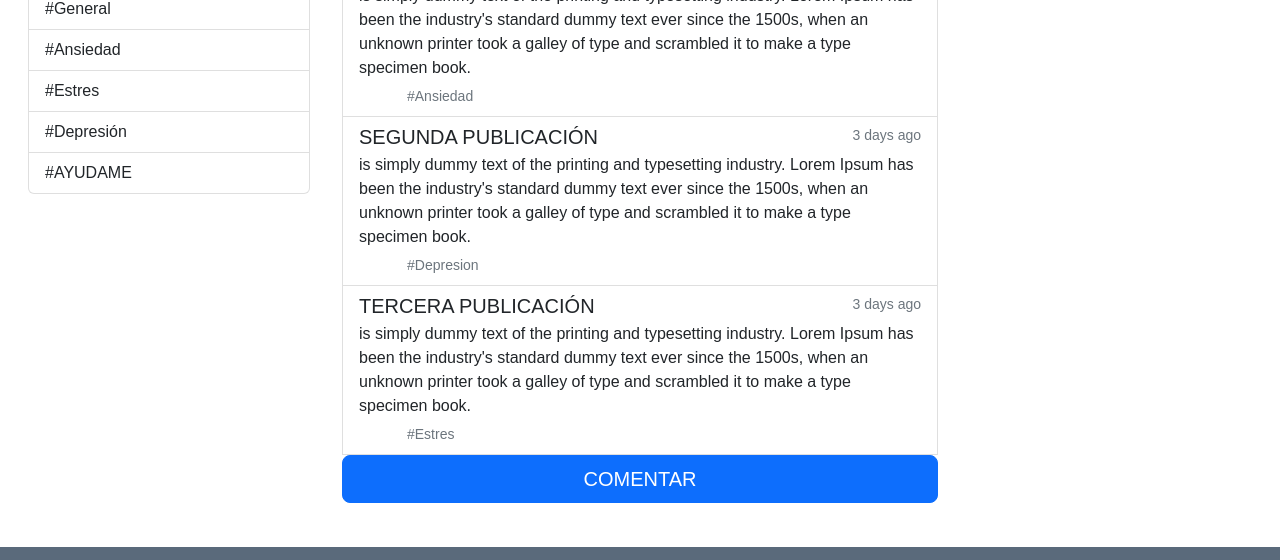
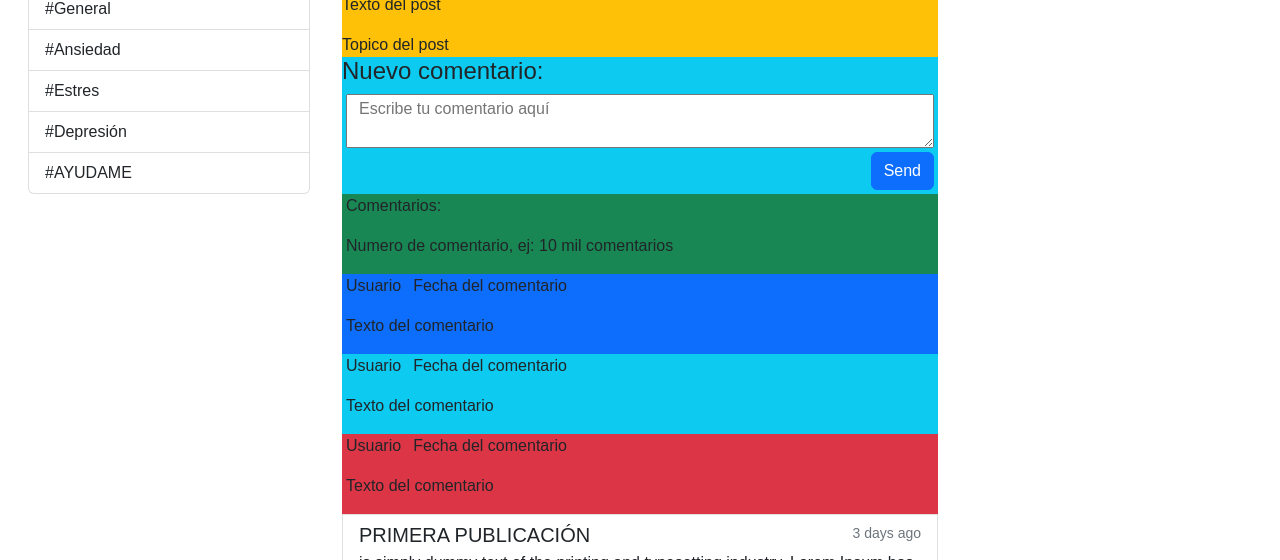
Before and after one commit to mevctrader/proyectopsique-, a React app: page /foro in a window 1280 px wide. Shown: the part 215-775 px from the top of the page. Built offline with nearby package versions, Linux system fonts and the light colour scheme.

Commit message:
Estructura basica del modal del post

```diff
--- /dev/null
+++ b/src/front/js/component/comentarioInd.js
@@ -0,0 +1,11 @@
+import React from "react";
+
+export const ComentarioIndividual = () => {
+    return(
+        <div className="row">
+            <p className="col-auto">Usuario</p>
+            <p className="col-auto p-0">Fecha del comentario</p>
+            <p className="col-12">Texto del comentario</p>
+        </div>
+    )
+}
--- /dev/null
+++ b/src/front/js/component/postForo.js
@@ -0,0 +1,46 @@
+import React from "react";
+import { ComentarioIndividual } from "./comentarioInd";
+
+export const PostForo = () => {
+    return(
+        <div>
+            <div id="" className="bg-warning">
+                <div>
+                    <h2>Titulo del Post</h2>
+                </div>
+                <div>
+                    <p>Texto del post</p>
+                </div>
+                <div>
+                    <p className="p-0 m-0">Topico del post</p>
+                </div>
+            </div>
+            <div className="bg-info">
+                <div>
+                    <h4>Nuevo comentario:</h4>
+                </div>
+                <div className="row px-3">
+                    <textarea placeholder="Escribe tu comentario aquí" className="col-12"></textarea>
+                </div>
+                <div className="py-1 px-3 row justify-content-end">
+                    <button type="submit" className="btn btn-primary col-auto">Send</button>
+                </div>
+            </div>
+            <div className="bg-success">
+                <div className="px-1">
+                    <p>Comentarios:</p>
+                    <p>Numero de comentario, ej: 10 mil comentarios</p>
+                </div>
+                <div className="bg-primary px-1">
+                    <ComentarioIndividual/>
+                </div>
+                <div className="bg-info px-1">
+                    <ComentarioIndividual/>
+                </div>
+                <div className="bg-danger px-1">
+                    <ComentarioIndividual/>
+                </div>
+            </div>
+        </div>
+    )
+}
--- a/src/front/js/pages/foro.js
+++ b/src/front/js/pages/foro.js
@@ -1,6 +1,7 @@
 import React from "react";
 import Form from "react-bootstrap/Form";
 import { ModalNuevoPost } from "../component/nuevoPost";
+import { PostForo } from "../component/postForo";
 
 const Foro = () => {
   return (
@@ -28,6 +29,9 @@ const Foro = () => {
           </a>
         </div>
         <div className="col-6 list-group justify-content w-20 p-3 ">
+          <div>
+            <PostForo/>
+          </div>
           <a href="#" className="list-group-item list-group-item-action">
             <div className="d-flex w-100 justify-content-between">
               <h5 className="mb-1">PRIMERA PUBLICACIÓN</h5>
--- a/src/front/styles/index.css
+++ b/src/front/styles/index.css
@@ -68,8 +68,8 @@
 }
 
 #registro-web .btn {
-  background-color: #FB9A4B;
-  border: 1px solid #FB9A4B;
+  background-color: #a594f9;
+  border: 1px solid #a594f9;
 }
 
 #footer {
```
